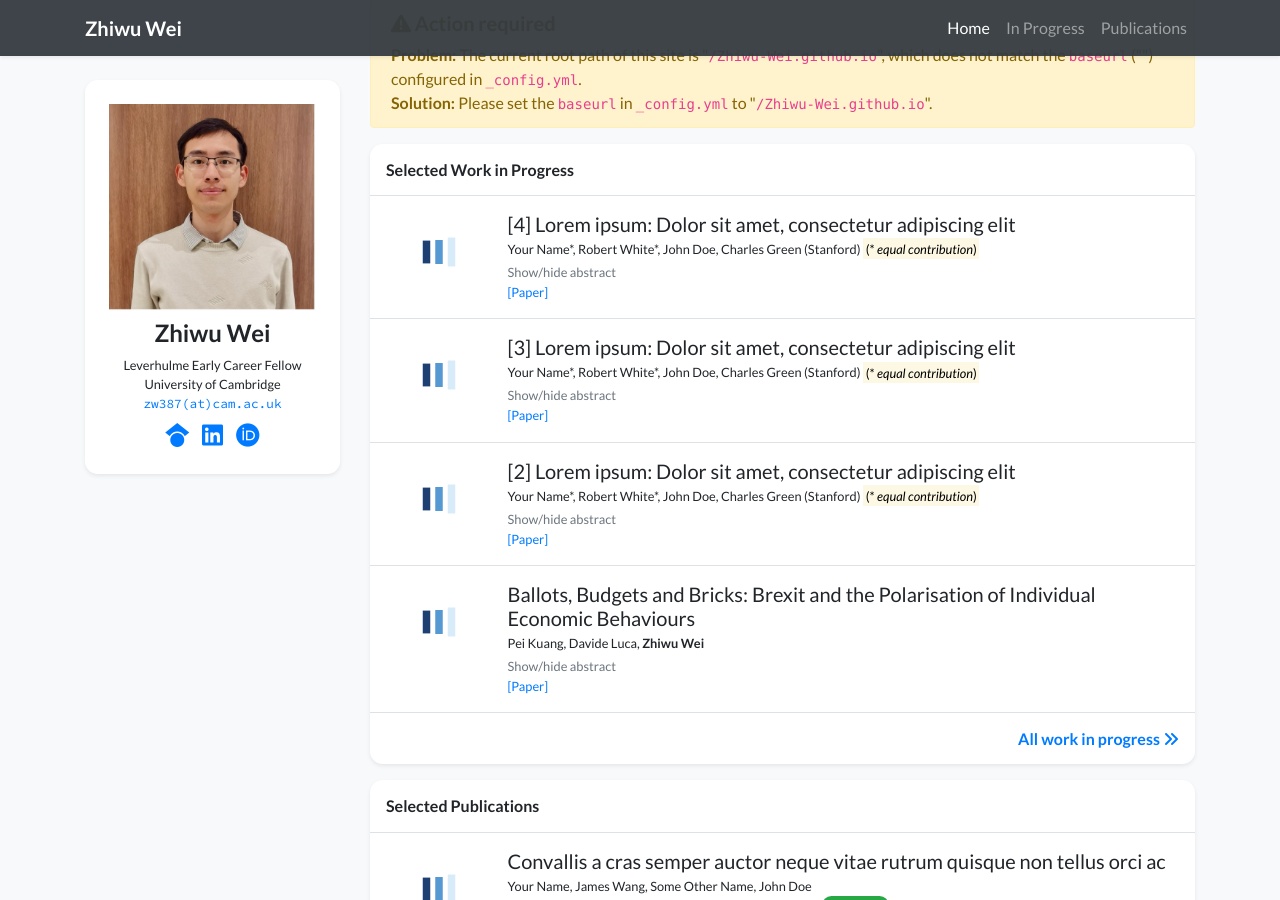
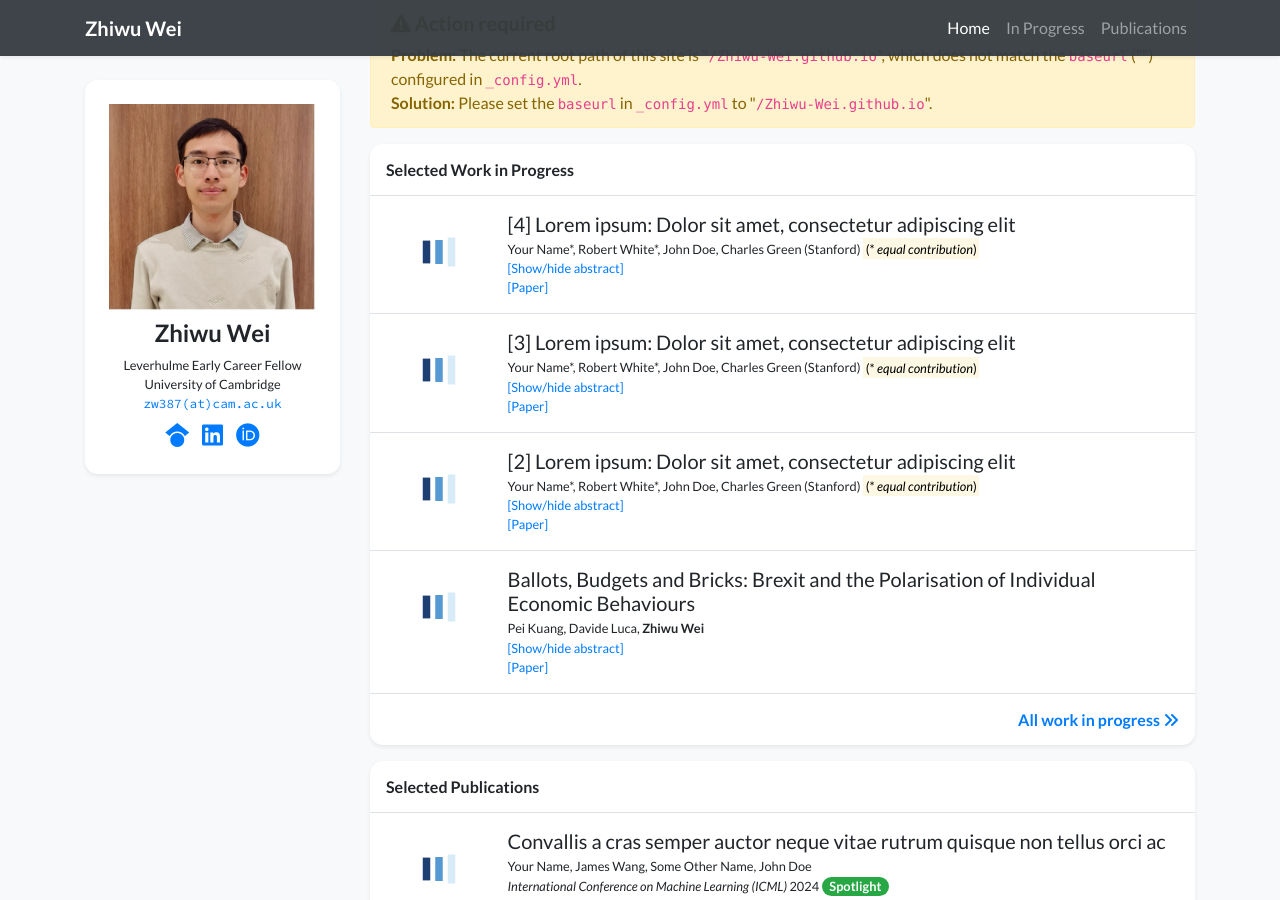
Before and after one commit to Zhiwu-Wei/Zhiwu-Wei.github.io, a Jekyll site: the page built from index.html, in a window 1280 px wide and 900 px high, scrolled down 876 px. Built offline with Jekyll 4.4.1, drawn with Linux system fonts in a browser that asks for light colours; nearby versions of some CDN libraries; a style sheet for code colours, icons or effects is not loaded; some of the changed lines change nothing that is shown.

Commit message:
Update project_item.html

```diff
--- a/_includes/widgets/project_item.html
+++ b/_includes/widgets/project_item.html
@@ -27,11 +27,11 @@
       {% endif %}
 
       {% if item.abstract %}
-        <a href="javascript:void(0);"
-           class="small text-muted abstract-links"
-           onclick="this.nextElementSibling.classList.toggle('d-none')">
-          Show/hide abstract
-        </a>
+        <p class="small pb-0 mb-0 lh-125 text-muted abstract-links">
+          <a href="javascript:void(0);" onclick="this.closest('p').nextElementSibling.classList.toggle('d-none')">
+            [Show/hide abstract]
+          </a>
+        </p>
         <p class="mt-1 mb-1 small text-muted d-none">{{ item.abstract }}</p>
       {% endif %}
 
@@ -72,11 +72,11 @@
         {% endif %}
 
         {% if item.abstract %}
-          <a href="javascript:void(0);"
-             class="small text-muted abstract-links"
-             onclick="this.nextElementSibling.classList.toggle('d-none')">
-            Show/hide abstract
-          </a>
+          <p class="small pb-0 mb-0 lh-125 text-muted abstract-links">
+            <a href="javascript:void(0);" onclick="this.closest('p').nextElementSibling.classList.toggle('d-none')">
+              [Show/hide abstract]
+            </a>
+          </p>
           <p class="mt-1 mb-1 small text-muted d-none">{{ item.abstract }}</p>
         {% endif %}
 
```
